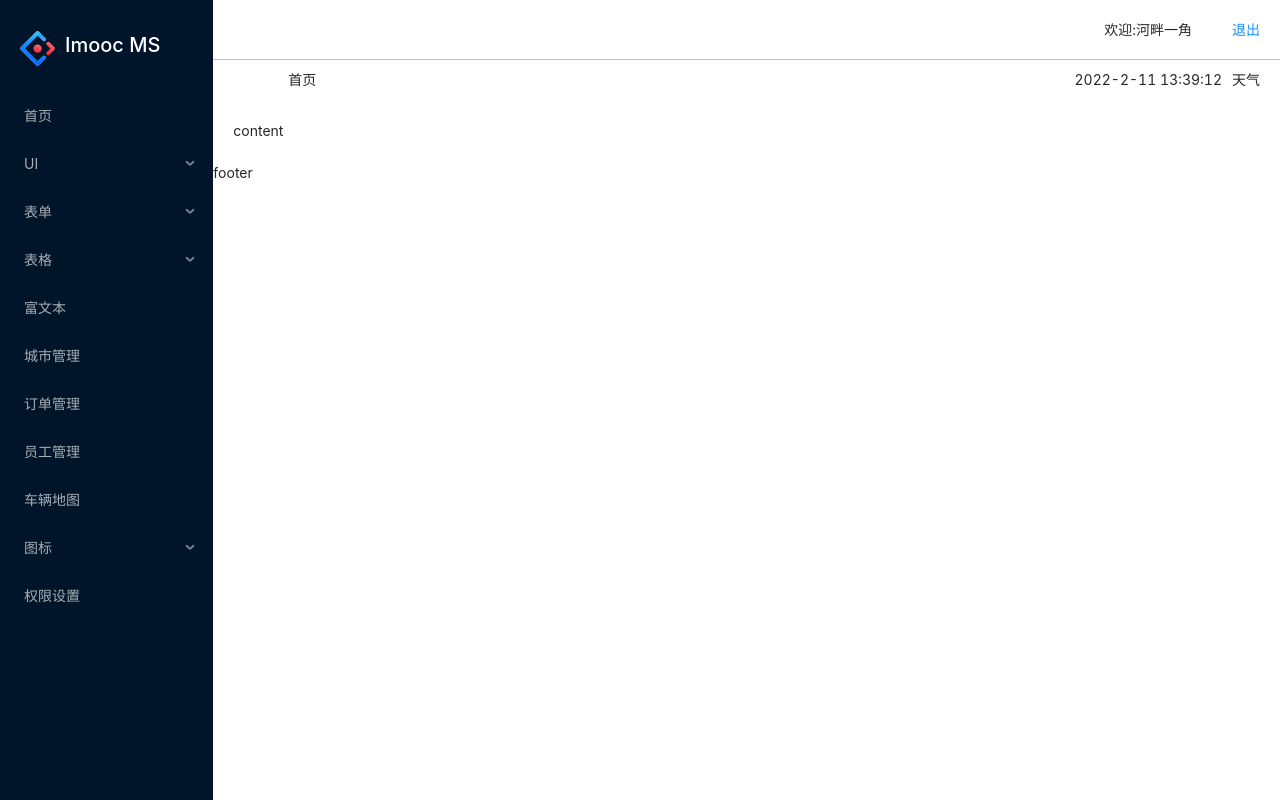
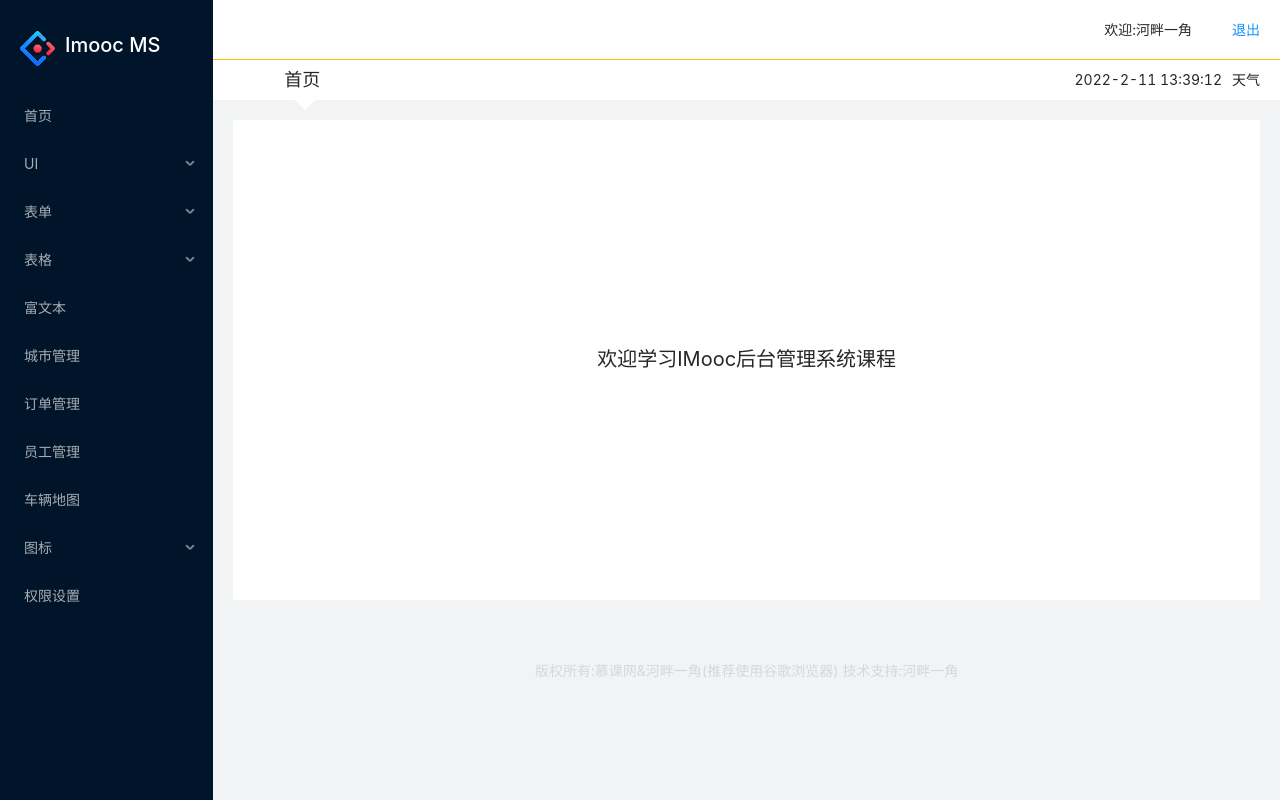
Before and after one commit to ranrankeke/bike02100, a React app: page / in a window 1280 px wide. Built offline with nearby package versions, Linux system fonts and the light colour scheme.

Commit message:
footer content

```diff
--- a/src/admin.js
+++ b/src/admin.js
@@ -3,6 +3,7 @@
 import NavLeft from './components/NavLeft'
 import Header from './components/Header'
 import Footer from './components/Footer'
+import Home from '../src/pages/home'
 import './style/common.less'
 export default class Admin extends Component {
     render() {
@@ -14,7 +15,7 @@
                 </Col>
                 <Col span={20} className="main">
                     <div><Header /></div>
-                    <div className='content'>content</div>
+                    <div className='content'><Home /></div>
                     <div><Footer /></div>
                 </Col>
             </Row>
--- a/src/components/Footer/index.js
+++ b/src/components/Footer/index.js
@@ -1,10 +1,10 @@
 import React, { Component } from 'react'
-
+import './index.less'
 export default class Footer extends Component {
     render() {
         return (
-            <div>
-                footer
+            <div className='footer'>
+                版权所有:慕课网&河畔一角(推荐使用谷歌浏览器) 技术支持:河畔一角
             </div>
         )
     }
--- /dev/null
+++ b/src/components/Footer/index.less
@@ -0,0 +1,7 @@
+@import '../../style/default.less';
+.footer{
+    height:100px;
+    padding:40px 0;
+    text-align: center;
+    color:@colorJ;
+}
--- a/src/components/Header/index.less
+++ b/src/components/Header/index.less
@@ -1,4 +1,6 @@
+@import '../../style/default.less';
 .header{
+    background-color: @colorM;
     .header-top{
         height:60px;
         line-height:60px;
@@ -12,8 +14,24 @@
     .breadcrumb{
         height:40px;
         line-height:40px;
+        //面包屑 导航显示当前位置
         .breadcrumb-title{
+            font-size: @fontC;
             text-align: center;
+            // 伪类
+            //下三角
+            &:after{
+                position:absolute;
+                content:'';
+                left:82px;
+                top:40px;
+                border:10px solid @colorM;
+                border-bottom:10px solid transparent;
+                border-left:10px solid transparent;
+                border-right:10px solid transparent;
+
+
+            }
         }
         .weather{
             text-align: right;
--- /dev/null
+++ b/src/pages/home/index.js
@@ -0,0 +1,11 @@
+import React from 'react'
+import './index.less'
+export default class Home extends React.Component {
+    render() {
+        return (
+            <div className='home-wrap'>
+                欢迎学习IMooc后台管理系统课程
+            </div>
+        )
+    }
+}
--- /dev/null
+++ b/src/pages/home/index.less
@@ -0,0 +1,9 @@
+@import '../../style/default.less';
+.home-wrap{
+    background-color: @colorM;
+    height:calc(60vh);
+    display: flex;
+    align-items:center;
+    justify-content:center;
+    font-size: 20px;
+}
--- a/src/resource/doc.js
+++ b/src/resource/doc.js
@@ -1,2 +1,3 @@
 // 百度天气API接口
 //http://api.map.baidu.com/telematics/v3/weather?location=beijing&output=json&ak=3p49MVra6urFRGOT9s8UBWr2
+//http://api.map.baidu.com/telematics/v3/weather?location=beijing&output=json&ak=m9qIn1FBGa50mixhjIbrgm2tWlhB5cD4
--- a/src/style/common.less
+++ b/src/style/common.less
@@ -1,3 +1,4 @@
+@import './default.less';
 .container{
     .nav-left{
         height:calc(100vh);
@@ -5,6 +6,7 @@
     }
     .main{
         height:calc(100vh);
+       background-color: @colorL;
     }
     .content{
         position:relative;
--- /dev/null
+++ b/src/style/default.less
@@ -0,0 +1,31 @@
+/** 常用色值 **/
+@colorA: #f9c700;
+@colorB: #ff5400;
+@colorC: #333;
+@colorD: #6699cc;
+@colorE: #9cb3c5;
+@colorF: #e0e6ec;
+@colorG: #666;
+@colorH: #999;
+@colorI: #ccc;
+@colorJ: #d7d7d7;
+@colorK: #e3e3e3;
+@colorL: #f1f3f5;
+@colorM: #fff;
+@colorN: #e5e5e5;
+@colorO: #afafaf;
+@colorP: #ff8605;
+@colorQ: #f9fbfc;
+@colorR: #001529;
+@colorS: #002140;
+@colorT: #232526;
+@colorU: #bebebe;
+
+/** 常用字体大小 **/
+@fontA: 34px;
+@fontB: 22px;
+@fontC: 18px;
+@fontD: 16px;
+@fontE: 14px;
+@fontF: 12px;
+@fontG: 20px;
```
